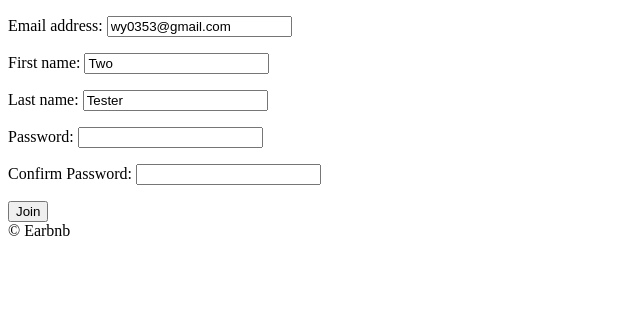
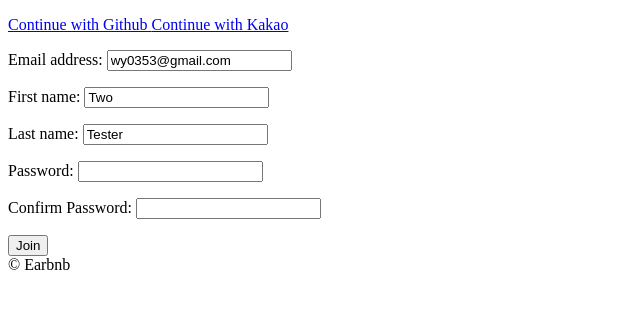
Before and after one commit to wy0353/airbnb-clone, a Django app: page /users/join/ in a window 1280 px wide. Shown: the part 78-387 px from the top of the page, without its empty margins (0-640 px from the left). Run offline with Django 3.2, Linux system fonts and the light colour scheme.

Commit message:
Added github login

```diff
--- /dev/null
+++ b/templates/partials/social_login.html
@@ -0,0 +1,8 @@
+<div>
+    <a href="{% url 'users:github-login' %}">
+        Continue with Github
+    </a>
+    <a href="#">
+        Continue with Kakao
+    </a>
+</div>
--- a/templates/users/join.html
+++ b/templates/users/join.html
@@ -8,6 +8,9 @@
 {% endblock search-bar %}
 
 {% block contents %}
+
+    {% include 'partials/social_login.html' %}
+
     <form action="#" method="POST">
         {% csrf_token %}
         {{form.as_p}}
--- a/templates/users/login.html
+++ b/templates/users/login.html
@@ -8,6 +8,9 @@
 {% endblock search-bar %}
 
 {% block contents %}
+
+    {% include 'partials/social_login.html' %}
+
     <form action="{% url 'users:login' %}" method="POST">
         {% csrf_token %}
         {{form.as_p}}
--- a/users/admin.py
+++ b/users/admin.py
@@ -18,6 +18,9 @@ class CustomUserAdmin(UserAdmin):
                 "language",
                 "currency",
                 "superhost",
+                "login_method",
+                "email_verified",
+                "email_secret",
             ),
         }),
     )
@@ -34,6 +37,7 @@ class CustomUserAdmin(UserAdmin):
         "is_superuser",
         "email_verified",
         "email_secret",
+        "login_method",
     )
 
     list_filter = (
@@ -41,6 +45,7 @@ class CustomUserAdmin(UserAdmin):
         "gender",
         "language",
         "currency",
+        "login_method",
         "is_superuser",
         "is_staff",
     )
--- a/users/models.py
+++ b/users/models.py
@@ -34,6 +34,15 @@ class User(AbstractUser):
         (CURRENCY_USD, "USD"),
     )
 
+    LOGIN_EMAIL = "email"
+    LOGIN_GITHUB = "github"
+    LOGIN_KAKAO = "kakao"
+    LOGIN_CHOICES = (
+        (LOGIN_EMAIL, "Email"),
+        (LOGIN_GITHUB, "Github"),
+        (LOGIN_KAKAO, "Kakao"),
+    )
+
     avatar = models.ImageField(upload_to="avatars", null=True, blank=True)
     gender = models.CharField(choices=GENDER_CHOICES, default=GENDER_OTHER, max_length=10, null=True, blank=True)
     bio = models.TextField(null=True, blank=True, default=None)
@@ -43,6 +52,7 @@ class User(AbstractUser):
     superhost = models.BooleanField(default=False)
     email_verified = models.BooleanField(default=False)
     email_secret = models.CharField(max_length=120, default=None, null=True, blank=True)
+    login_method = models.CharField(max_length=10, choices=LOGIN_CHOICES, null=True, blank=True, default=LOGIN_EMAIL)
 
     def verify_email(self):
         if self.email_verified is False:
--- a/users/urls.py
+++ b/users/urls.py
@@ -7,6 +7,8 @@ app_name = "users"
 urlpatterns = [
     path("join/", views.UserJoinView.as_view(), name="join"),
     path("login/", views.UserLoginView.as_view(), name="login"),
+    path("login/github/", views.github_login, name="github-login"),
+    path("login/github/callback/", views.github_callback, name="github-callback"),
     path("logout/", views.UserLogoutView.as_view(), name="logout"),
     path("verify/<str:key>/", views.complete_verification, name="complete_verification"),
 ]
--- a/users/views.py
+++ b/users/views.py
@@ -1,3 +1,5 @@
+import os
+import requests
 from django.views import View
 from django.views.generic import FormView
 from django.contrib.auth.views import LoginView, LogoutView
@@ -67,3 +69,75 @@ def complete_verification(request, key):
         # to do: add error message
         pass
     return redirect(reverse("core:home"))
+
+
+def github_login(request):
+    client_id = os.environ.get("GITHUB_CLIENT_ID")
+    redirect_url = "http://121.130.15.124:8003/users/login/github/callback/"
+    scopes = "read:user"
+    base_url = "https://github.com/"
+    prefix = "login/oauth/authorize"
+    query = f"?client_id={client_id}&redirect_url={redirect_url}&scope={scopes}"
+    full_url = f"{base_url}{prefix}{query}"
+
+    return redirect(full_url)
+
+
+class GithubException(Exception):
+    pass
+
+
+def github_callback(request):
+    try:
+        code = request.GET.get("code", None)
+        if code is not None:
+            client_id = os.environ.get("GITHUB_CLIENT_ID")
+            client_secret = os.environ.get("GITHUB_CLIENT_SECRET")
+            print(code)
+            base_url = "https://github.com/"
+            prefix = "login/oauth/access_token"
+            query = f"?client_id={client_id}&client_secret={client_secret}&code={code}"
+            full_url = f"{base_url}{prefix}{query}"
+            res = requests.post(full_url, headers={
+                "Accept": "application/json"
+            })
+            results = res.json()
+            error = results.get("error", None)
+            if error is not None:
+                raise GithubException()
+            else:
+                access_token = results.get("access_token")
+                user_results = requests.get("https://api.github.com/user", headers={
+                    "Accept": "application/json",
+                    "Authorization": f"token {access_token}",
+                })
+                github_user = user_results.json()
+                username = github_user.get("login", None)
+                if username is not None:
+                    name = github_user.get("name")
+                    email = github_user.get("email")
+                    bio = github_user.get("bio")
+                    try:
+                        user = user_models.User.objects.get(email=email)
+                        if user.login_method != user_models.User.LOGIN_GITHUB:
+                            raise GithubException()
+                    except user_models.User.DoesNotExist:
+                        user = user_models.User.objects.create(
+                            email=email,
+                            first_name=name,
+                            username=email,
+                            bio=bio,
+                            login_method=user_models.User.LOGIN_GITHUB,
+                            email_verified=True,
+                        )
+                        user.set_unusable_password()
+                        user.save()
+                    login(request, user)
+                    return redirect(reverse("core:home"))
+                else:
+                    raise GithubException()
+        else:
+            raise GithubException()
+    except GithubException:
+        # send error message
+        return redirect(reverse("core:home"))
```
Also changed, not shown: users/migrations/0004_user_login_method.py (added), users/migrations/0005_auto_20210123_2309.py (added), 2 other files.
